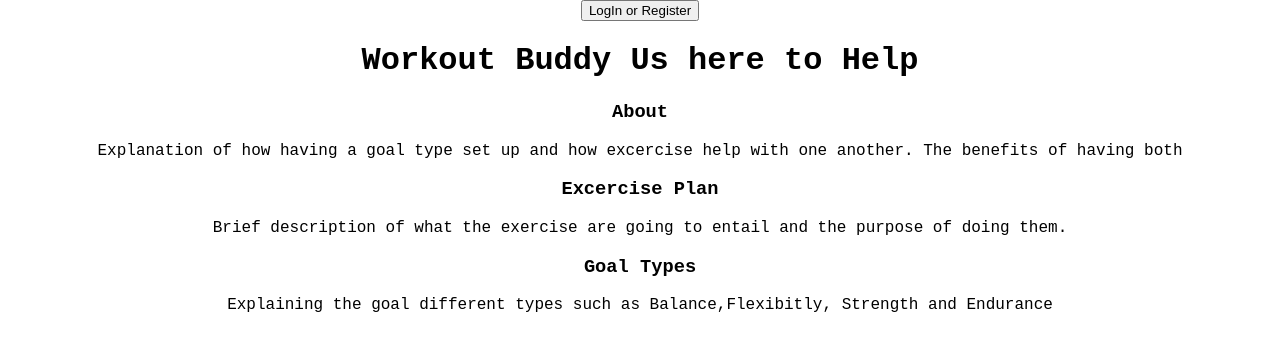
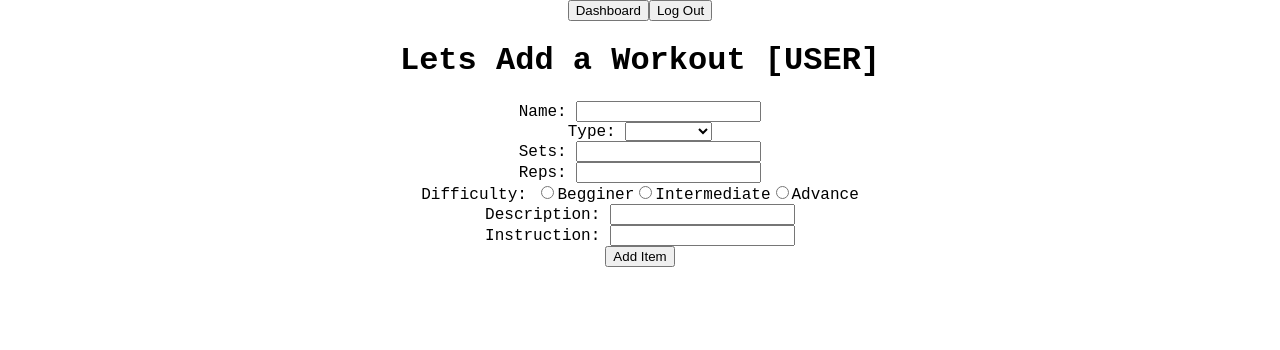
Before and after one commit to cfrustol/workoutBuddy, a React (Create React App) app in the folder client/: page /workout/add in a window 1280 px wide. Before the commit this address led to /. Shown: the top 350 px of the page. Built offline with nearby package versions, Linux system fonts and the light colour scheme.

Commit message:
added logout logic to appropriate components

```diff
--- a/client/src/components/AddWorkout.js
+++ b/client/src/components/AddWorkout.js
@@ -1,10 +1,11 @@
-import { useState,useEffect, useContext } from 'react'
+import React from 'react';
+import { useState, useContext} from 'react';
 import axios from 'axios';
 import { useNavigate } from 'react-router-dom';
 import { UserContext } from '../context/UserContextProvider';
 
 const WorkoutAdd = () => {
-    const {state} = useContext(UserContext);
+    const {state, dispatch} = useContext(UserContext)
     const [name, setName] = useState("")
     const [goal, setGoal] = useState("")
     const [sets, setSets] = useState("")
@@ -15,26 +16,12 @@ const WorkoutAdd = () => {
     const [errors, setErrors] = useState({})
 
     const navigate = useNavigate()
-
-    useEffect(()=>{
-        console.log("Add a Workout Page")
-        !state.user && navigate('/')
-
-      },[])
-
-
     const Goaltypes = [
         'Balance',
         'Flexibility',
         'Strength',
         'Endurance',
     ]
-    const difficulties = [
-        'Easy ',
-        'Intermediate',
-        'Advanced',
-    ]
-
 
     const handleName = (e)=>{
         setErrors("")
@@ -74,9 +61,7 @@ const WorkoutAdd = () => {
 
     const SubmitWorkout = (e) => {
         e.preventDefault()
-
-            const workout={
-                name,
+            const workout={name,
                     goal,
                     sets,
                     reps,
@@ -84,23 +69,24 @@ const WorkoutAdd = () => {
                     description,
                     instruction,
                     }
-
-            axios.post("http://localhost:8000/api/workouts/create",workout)
+            axios.post("http://localhost:8000/api/workouts",workout)
             .then((workout)=>{
                 console.log(workout)
                 navigate("/dashboard")
             })
             .catch((err)=>{
-                console.log(err)
-                setErrors(err)
+                console.log(err.response.data.error.errors)
+                setErrors(err.response.data.error.errors)
             })
         }
 
     const handleLogout = ()=>{
       console.log("logged out")
+      dispatch({
+        type:"LOGOUT_USER",
+        payload:navigate
+      })
     }
-
-
 
 
 return (
@@ -111,8 +97,8 @@ return (
         </div>
     <div  >
     <div >
-    <h1>Lets Add a Workout</h1>
-        <form onSubmit={ SubmitWorkout } className=''>
+    <h1>Lets Add a Workout [USER] </h1>
+        <form onSubmit={ SubmitWorkout } className='MainSell'>
 
         {errors.name ? <p style={{color:"red"}}>{errors.name.message}</p>:null}
         <div> {/*name*/}
@@ -143,14 +129,12 @@ return (
         {errors.price ? <p style={{color:"red"}}>{errors.price.message}</p>:null}
         <div onChange={ handleDifficulty }>
             <label>Difficulty: </label>
-            <select name="items" id="items" onChange={ handleDifficulty}>
-            <option value="" ></option>
-                {
-                    difficulties.map((item,idx)=>(
-                        <option key = {idx} value={item}>{item}</option>
-                    ))
-                }
-            </select>
+            <input type="radio"  name="difficulty"   value="Beginner"/>
+            <label>Begginer</label>
+            <input type="radio"  name="difficulty"   value="Intermediate"/>
+            <label>Intermediate</label>
+            <input type="radio"  name="difficulty"  value="Advance"/>
+            <label>Advance</label>
         </div>
         <div>
             <label>Description: </label>
@@ -161,7 +145,7 @@ return (
             <input type="text" onChange={ handleInstruction }  value={instruction}/>
         </div>
 
-        <input type="submit" value="Create Workout" />
+        <input type="submit" value="Add Item" />
         </form>
     </div>
     </div>
--- a/client/src/components/Dashboard.js
+++ b/client/src/components/Dashboard.js
@@ -1,9 +1,10 @@
-import React, {useEffect,useState} from 'react';
+import React, {useEffect,useState, useContext} from 'react';
 import axios from 'axios';
 import {Link, useParams, useNavigate} from 'react-router-dom';
-
+import { UserContext } from '../context/UserContextProvider';
 
 const Dashboard = () => {
+  const {state, dispatch} = useContext(UserContext)
   const [workouts,setWorkouts] = useState([])
   const {id} = useParams();
   const userId = workouts.user_id
@@ -18,12 +19,20 @@ const Dashboard = () => {
       .catch( err => console.log(err))
   }, [])
 
+  const handleLogout = ()=>{
+    console.log("logged out")
+    dispatch({
+      type:"LOGOUT_USER",
+      payload:navigate
+    })
+  }
+
   return (
 
     <div className="">
       <div className="">
         <button onClick={()=>navigate(`/workout/add`)} >Add Workout</button>
-        <button>Log Out</button>
+        <button onClick={handleLogout}>Log Out</button>
       </div>
       <table className="">
             <thead className=" ">
--- a/client/src/components/EditWorkout.js
+++ b/client/src/components/EditWorkout.js
@@ -1,9 +1,12 @@
-import { useState,useEffect  } from 'react';
+import React from 'react';
+import { useState,useEffect, useContext } from 'react';
 import axios from 'axios';
 import {useNavigate,useParams} from 'react-router-dom';
+import { UserContext } from '../context/UserContextProvider';
 
-const EditWorkout = (props) => {
 
+const EditWorkout = () => {
+    const {state, dispatch} = useContext(UserContext)
     const {id} = useParams()
     const [name, setName] = useState("")
     const [goal, setGoal] = useState("")
@@ -23,17 +26,6 @@ const EditWorkout = (props) => {
         'Strength',
         'Endurance',
     ]
-
-    const difficulties = [
-        'Easy ',
-        'Intermediate',
-        'Advanced',
-    ]
-
-    const handleName = (e)=>{
-        setErrors("")
-        setName(e.target.value)
-    }
 
     const handleGoal = (e)=>{
 
@@ -67,19 +59,17 @@ const EditWorkout = (props) => {
         setInstruction(e.target.value)
     }
 
-    useEffect(()=>{
+    useEffect((id)=>{
         axios.get(`http://localhost:8000/api/workouts/${id}`)
         .then((res) =>{
-            console.log(res.data)
-            setName(res.data.name)
-            // console.log(res.data.goal)
-            setGoal(res.data.goal)
-            setSets(res.data.sets)
-            setReps(res.data.reps)
-            setDifficulty(res.data.difficulty)
-            setDescription(res.data.description)
-            setInstruction(res.data.instruction)
-
+            console.log(res.data.item)
+            setName(res.data.item[0].name)
+            setGoal(res.data.item[0].goal)
+            setSets(res.data.item[0].sets)
+            setReps(res.data.item[0].reps)
+            setDifficulty(res.data.item[0].difficulty)
+            setDescription(res.data.item[0].description)
+            setInstruction(res.data.item[0].instruction)
         })
         .catch((err) =>{
             console.log(err)
@@ -97,7 +87,7 @@ const EditWorkout = (props) => {
                 description,
                 instruction,
                 }
-            axios.put(`http://localhost:8000/api/workouts/edit/${id}`,workout)
+            axios.put(`http://localhost:8000/api/v1/workouts/${id}`,workout)
             .then((workout)=>{
                 console.log(workout)
                 navigate("/dashboard")
@@ -108,30 +98,30 @@ const EditWorkout = (props) => {
             },[])
         }
 
-
+    const handleLogout = ()=>{
+      console.log("logged out")
+      dispatch({
+        type:"LOGOUT_USER",
+        payload:navigate
+      })
+    }
 
 
         return (
         <div>
             <div >
                 <button onClick={()=>navigate(`/dashboard`)} >Dashboard</button>
-                {/* <button onClick={handleLogout} >Log Out</button> */}
+                <button onClick={handleLogout} >Log Out</button>
             </div>
-        <div  >
-        <div >
-        <h1>Lets Add a Workout</h1>
-            <form onSubmit={ SubmitWorkout } className=''>
-
-            {errors.name ? <p style={{color:"red"}}>{errors.name.message}</p>:null}
-            <div> {/*name*/}
-                <label>Name: </label>
-                <input type="text" onChange={ handleName} value={name}/>
-            </div>
+        <div>
+            <div>
+            <h1>Workout Name: {name}</h1>
+                <form onSubmit={ SubmitWorkout } className='MainSell'>
                 {errors.type ? <p style={{color:"red"}}>{errors.type.message}</p>:null}
                 <div> {/*Type*/}
                     <label>Type: </label>
-                <select name="items" id="items" onChange={ handleGoal} value={goal}>
-                <option value="goal" ></option>
+                    <select name="items" id="items" onChange={ handleGoal}>
+                    <option value={goal} ></option>
                         {
                             Goaltypes.map((item,idx)=>(
                                 <option key = {idx} value={item}>{item}</option>
@@ -151,14 +141,12 @@ const EditWorkout = (props) => {
                 {errors.price ? <p style={{color:"red"}}>{errors.price.message}</p>:null}
                 <div onChange={ handleDifficulty }>
                     <label>Difficulty: </label>
-                <select name="items" id="items" onChange={ handleDifficulty} value={difficulty}>
-                <option value="" ></option>
-                    {
-                        difficulties.map((item,idx)=>(
-                            <option key = {idx} value={item}>{item}</option>
-                        ))
-                    }
-                </select>
+                    <input type="radio"  name="difficulty"   value="Beginner"/>
+                    <label>Begginer</label>
+                    <input type="radio"  name="difficulty"   value="Intermediate"/>
+                    <label>Intermediate</label>
+                    <input type="radio"  name="difficulty"  value="Advance"/>
+                    <label>Advance</label>
                 </div>
                 <div>
                     <label>Description: </label>
@@ -169,7 +157,7 @@ const EditWorkout = (props) => {
                     <input type="text" onChange={ handleInstruction }  value={instruction}/>
                 </div>
 
-            <input type="submit" value="Edit Workout" />
+                <input type="submit" value="Add Item" />
                 </form>
             </div>
             </div>
--- a/client/src/components/ViewWorkout.js
+++ b/client/src/components/ViewWorkout.js
@@ -6,7 +6,7 @@ import {Link,useParams,useNavigate } from 'react-router-dom'
 const ItemView = () => {
 
     const navigate = useNavigate()
-    const {state} = useContext(UserContext)
+    const {state, dispatch} = useContext(UserContext)
     const [workout,setWorkout] = useState({})
     const {id} = useParams()
 
@@ -33,13 +33,19 @@ const ItemView = () => {
         })
       }
 
-
+    const handleLogout = ()=>{
+      console.log("logged out")
+      dispatch({
+        type:"LOGOUT_USER",
+        payload:navigate
+      })
+    }
 
 return (
     <div>
         <div >
             <button onClick={()=>navigate(`/dashboard`)} >Dashboard</button>
-            <button onClick={()=>navigate(`/logout`)} >Log Out</button>
+            <button onClick={handleLogout} >Log Out</button>
         </div>
         <div >
             <p>Name: {workout.name}</p>
```
Lines whose indentation alone changed are shown as unchanged.
